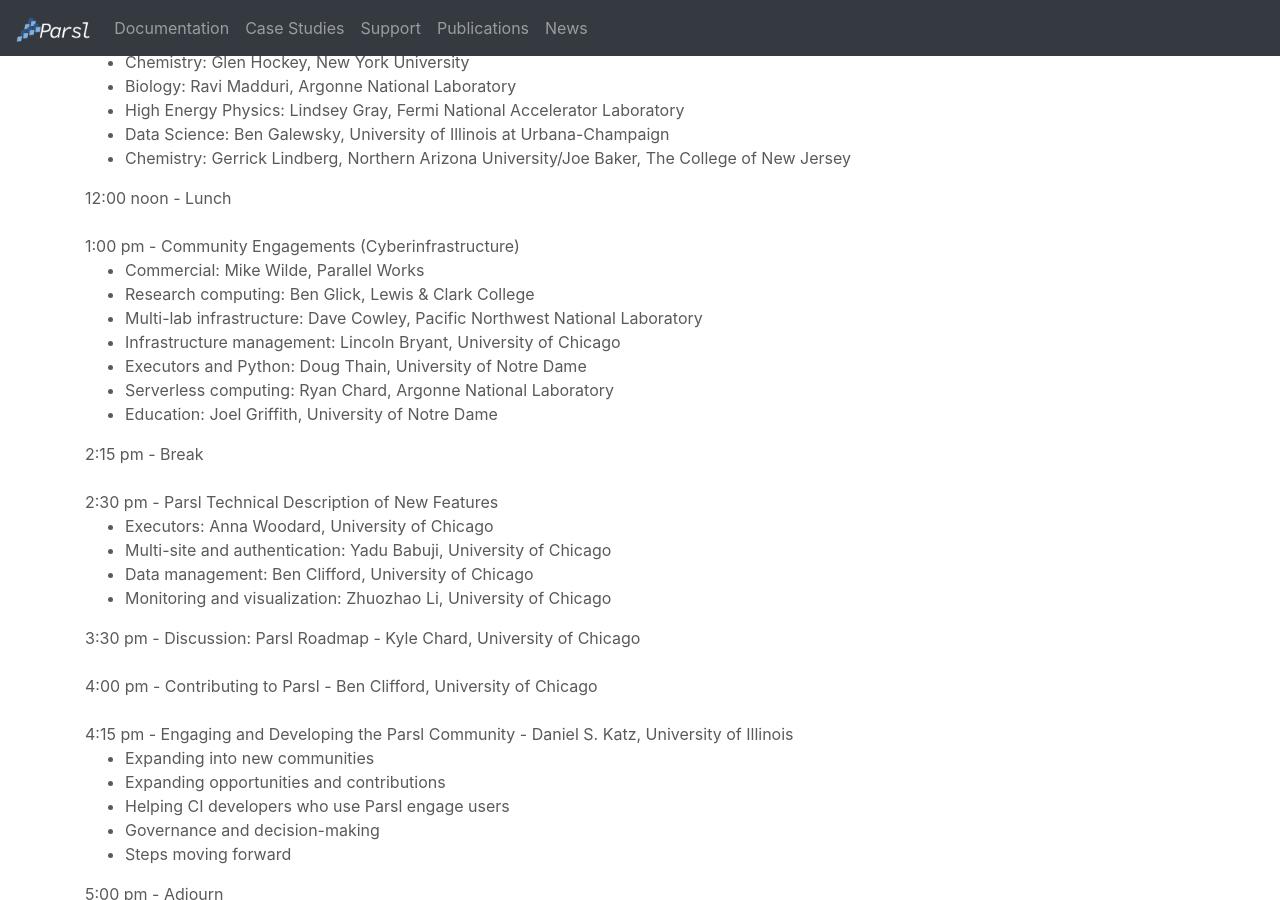
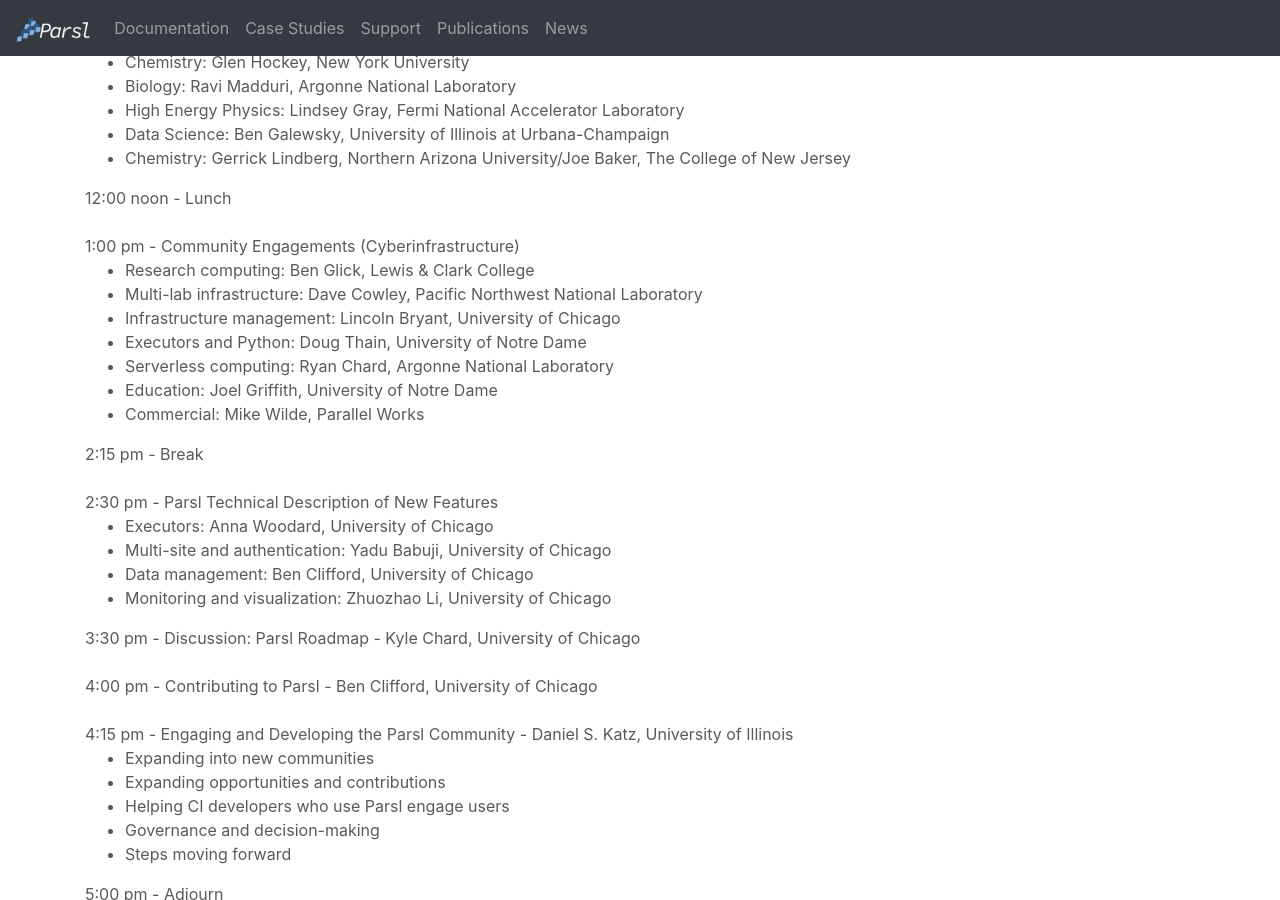
Before and after one commit to Parsl/parsl.github.io, a Jekyll site: the page built from parsl_meeting.html, in a window 1280 px wide and 900 px high, scrolled down 745 px. Built offline with Jekyll 4.4.1, drawn with Linux system fonts in a browser that asks for light colours; some of the changed lines change nothing that is shown.

Commit message:
Adjust talk order

```diff
--- a/parsl_meeting.html
+++ b/parsl_meeting.html
@@ -62,13 +62,13 @@
 
       1:00 pm - Community Engagements (Cyberinfrastructure)
       <ul>
-        <li>Commercial: Mike Wilde, Parallel Works</li>
           <li>Research computing: Ben Glick, Lewis &amp; Clark College</li>
           <li>Multi-lab infrastructure: Dave Cowley, Pacific Northwest National Laboratory</li>
           <li>Infrastructure management: Lincoln Bryant, University of Chicago</li>
           <li>Executors and Python: Doug Thain, University of Notre Dame</li>
           <li>Serverless computing: Ryan Chard, Argonne National Laboratory</li>
           <li>Education: Joel Griffith, University of Notre Dame</li>
+          <li>Commercial: Mike Wilde, Parallel Works</li>
       </ul>
 
       2:15 pm - Break <br /><br />
```
